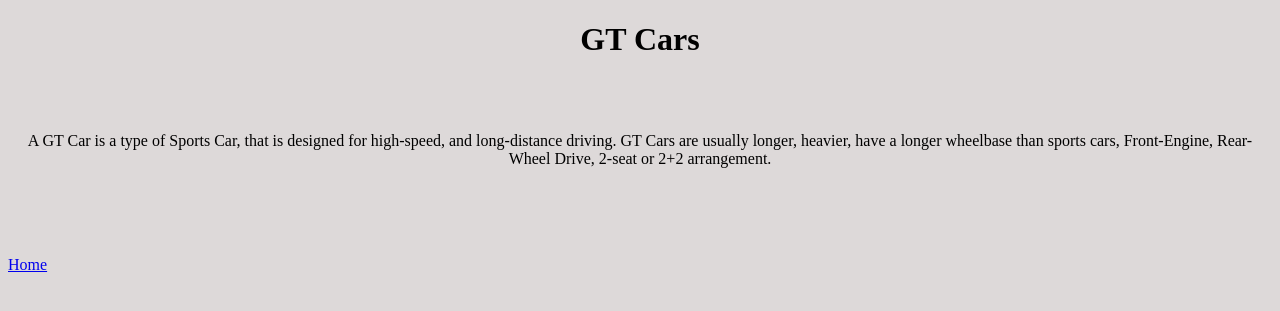
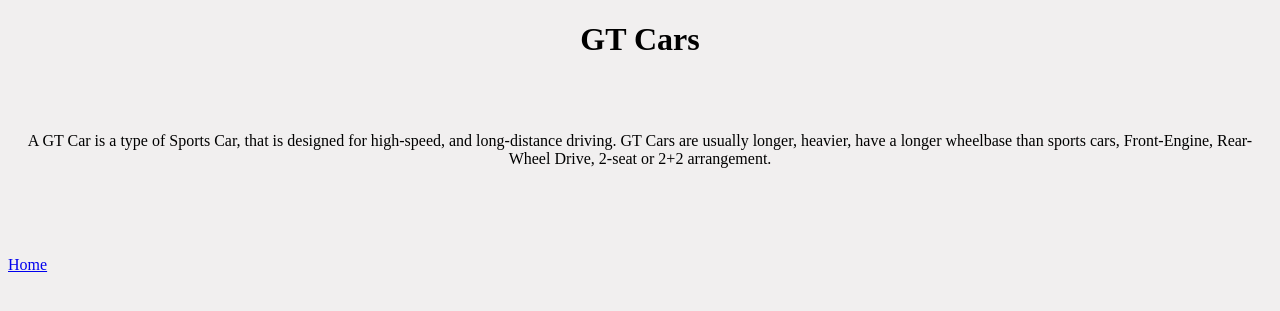
Before and after one commit to rmanneh2468/Cult_Classic_Japanese_Cars, a PHP site: page /GT_Cars.php in a window 1280 px wide. Shown: the top 311 px of the page. Run offline with PHP 8.4, Linux system fonts and the light colour scheme.

Commit message:
Update style.css

```diff
--- a/style.css
+++ b/style.css
@@ -1,5 +1,5 @@
 body{
-    background-color: #ddd9d9;
+    background-color: #f1efef;
 }
 
 h1{
```
